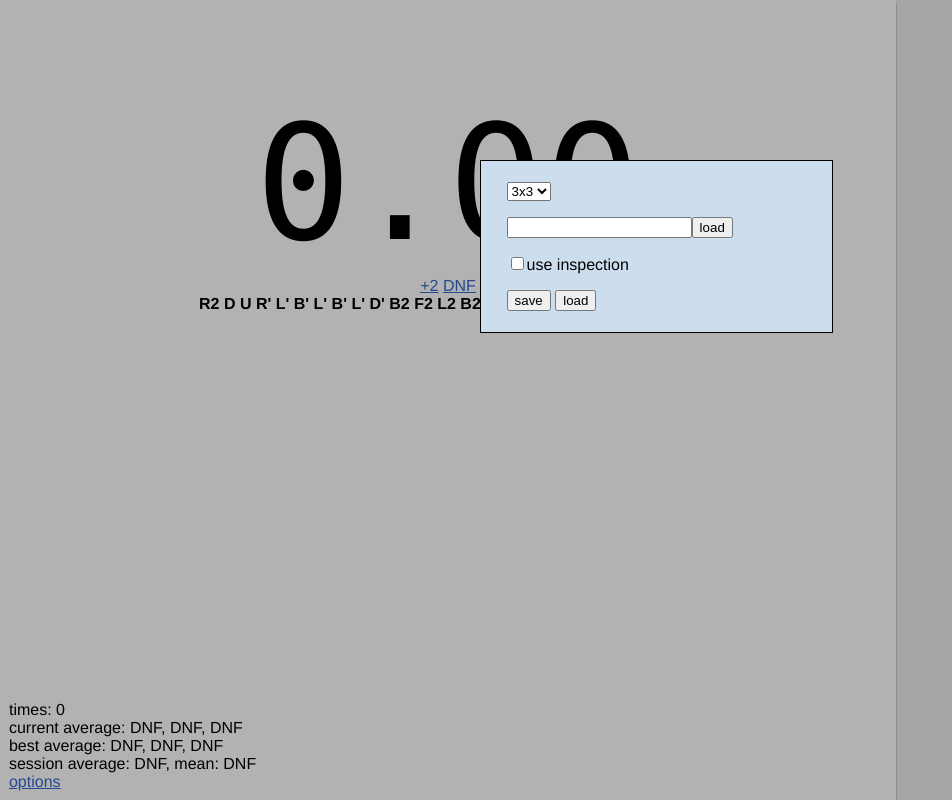
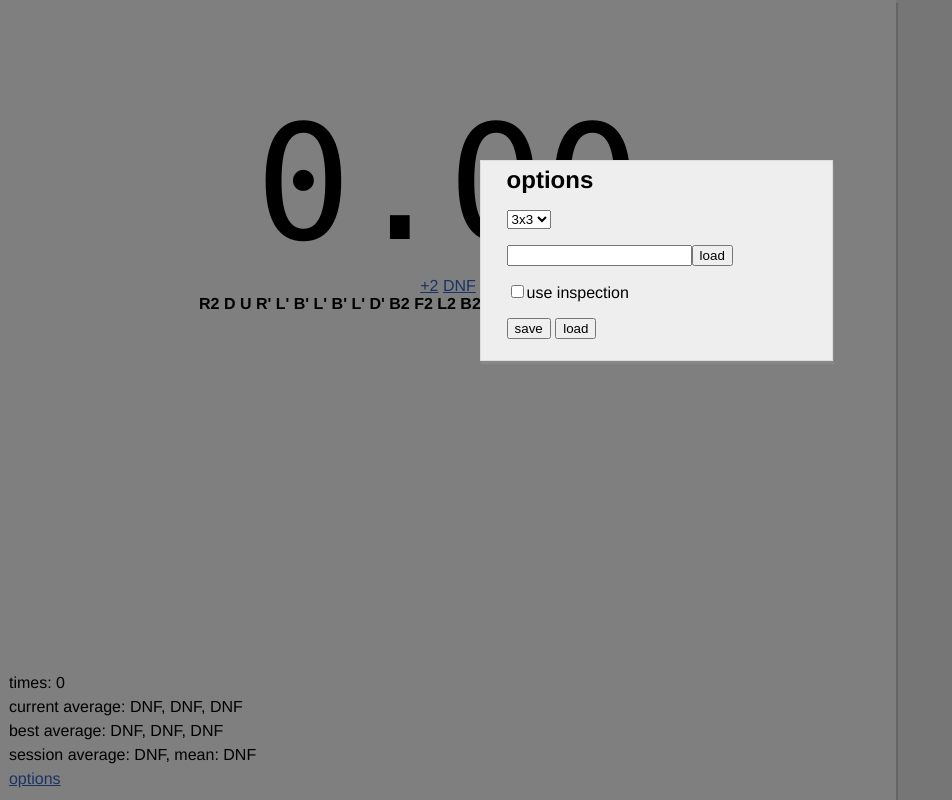
Before and after one commit to cubing/jjtimer, a plain HTML site: page jjtimer.html in a window 1280 px wide. Both pictures are taken after a click on the element "options". Shown: the whole page, without its empty margins (0-952 px from the left). Drawn offline with Linux system fonts and the light colour scheme.

Commit message:
Prepare for merge

```diff
--- a/ui.css
+++ b/ui.css
@@ -27,7 +27,7 @@ html, body {
 	height: 100%;
 	text-align: center;
 	position: relative;
-	box-shadow: 1px 3px 1px #ccc;
+	box-shadow: 2px 3px 1px #ccc;
 }
 
 #timer_label {
@@ -52,6 +52,7 @@ html, body {
 	position: absolute;
 	bottom: 0;
 	padding: 1%;
+	line-height: 150%;
 }
 
 #gray_out {
@@ -62,17 +63,18 @@ html, body {
 	left: 0px;
 	width: 100%;
 	height: 100%;
-	opacity: 0.3;
+	opacity: 0.5;
 	display: none;
 }
 
 #options {
 	z-index: 6;
 	position: absolute;
-	background-color: #CDE;
+	background-color: #eee;
+	border: 1px solid #ddd;
 	padding: 5px;
-	border: 1px solid;
 	top:40%; left:50%; margin-left:-12.5%; margin-top:-12.5%; width:25%;
 	padding-left: 2%;
 	display: none;
+	box-shadow: 1px 3px 1px #888;
 }
--- a/ui.js
+++ b/ui.js
@@ -32,6 +32,16 @@ var ui = function() {
 		if (mins < 20 && hours > 0) {s = "0" + s;}
 		if (hours > 0) {s = hours + ":" + s;}
 		return s;
+	}
+
+	function solve_time(solve) {
+		if(solve['DNF'])
+			out += "DNF(";
+		else
+			out += human_time(solve['time'] + (solve['plus_two'] ? 2000 : 0));
+		if(solve['DNF'])
+			out += ")";
+		return out;
 	}
 
 	function on_inspection() {
@@ -69,9 +79,6 @@ var ui = function() {
 	}
 
 	function to_times_list(hilight_index, length) {
-		//hilight_index = hilight_index || -1;
-		//length = length || -1;
-
 		if(session.length() < 1) return "&nbsp;"
 		var out = "";
 		for(var i = 0; i < session.length(); ++i)
@@ -189,7 +196,7 @@ var ui = function() {
               '<div id="options_label" class="a"><span>options</span></div></div></div>'+
 
               '<div id="right"><div id="times_label" class="a"></div></div>'+
-              '<div id="options" style="display: none;">'+
+              '<div id="options" style="display: none;"><h2 style="margin: 0; padding: 0">options</h2>'+
               '<p><select id="scramble_menu"></select></p>'+
               '<p><input type="input" id="plugin_url" /><input type="submit" onclick="ui.load_plugin()" value="load"/></p>'+
               '<p><input type="checkbox" id="use_inspection"><label for="use_inspection">use inspection</label>'+
```
